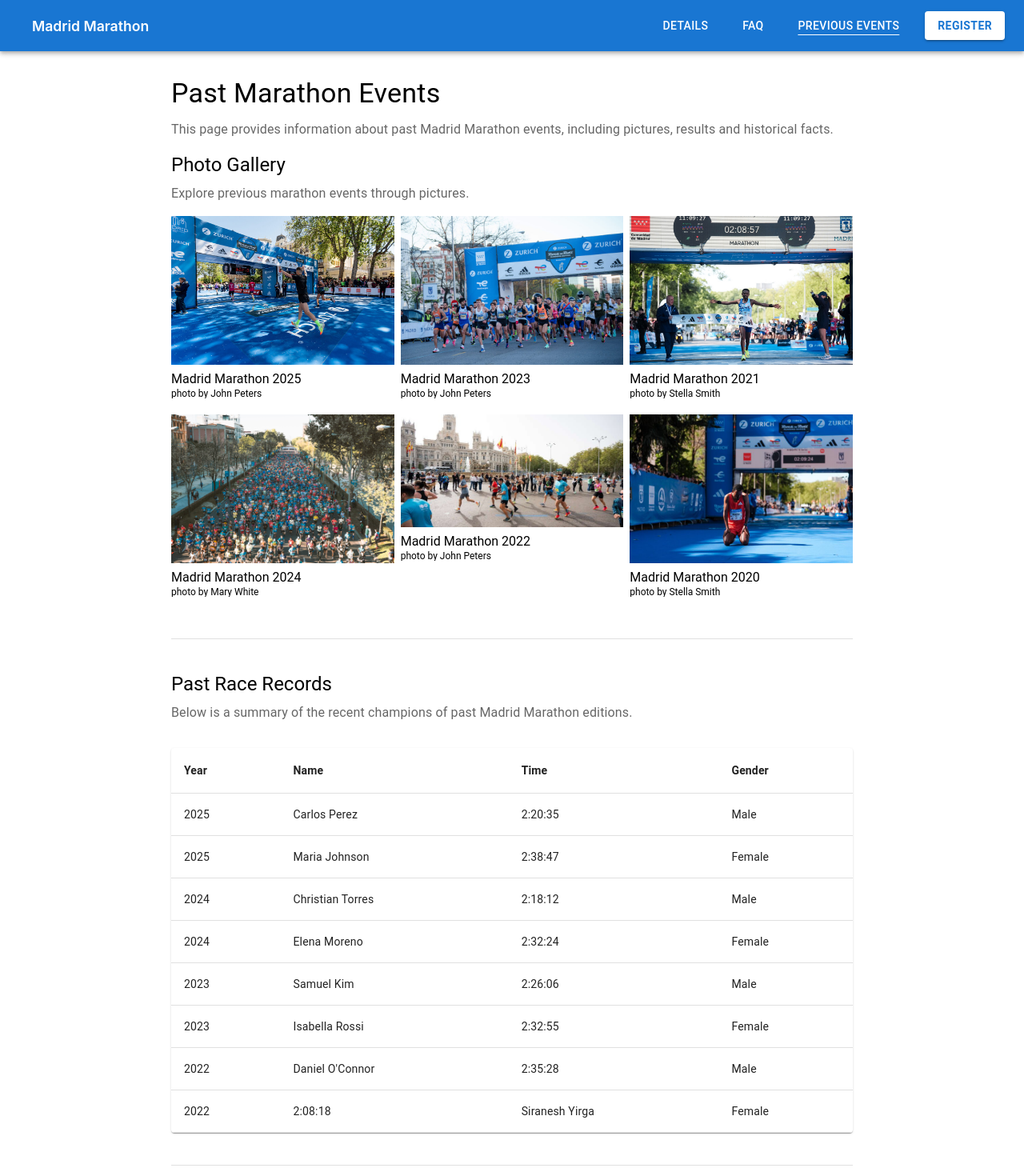
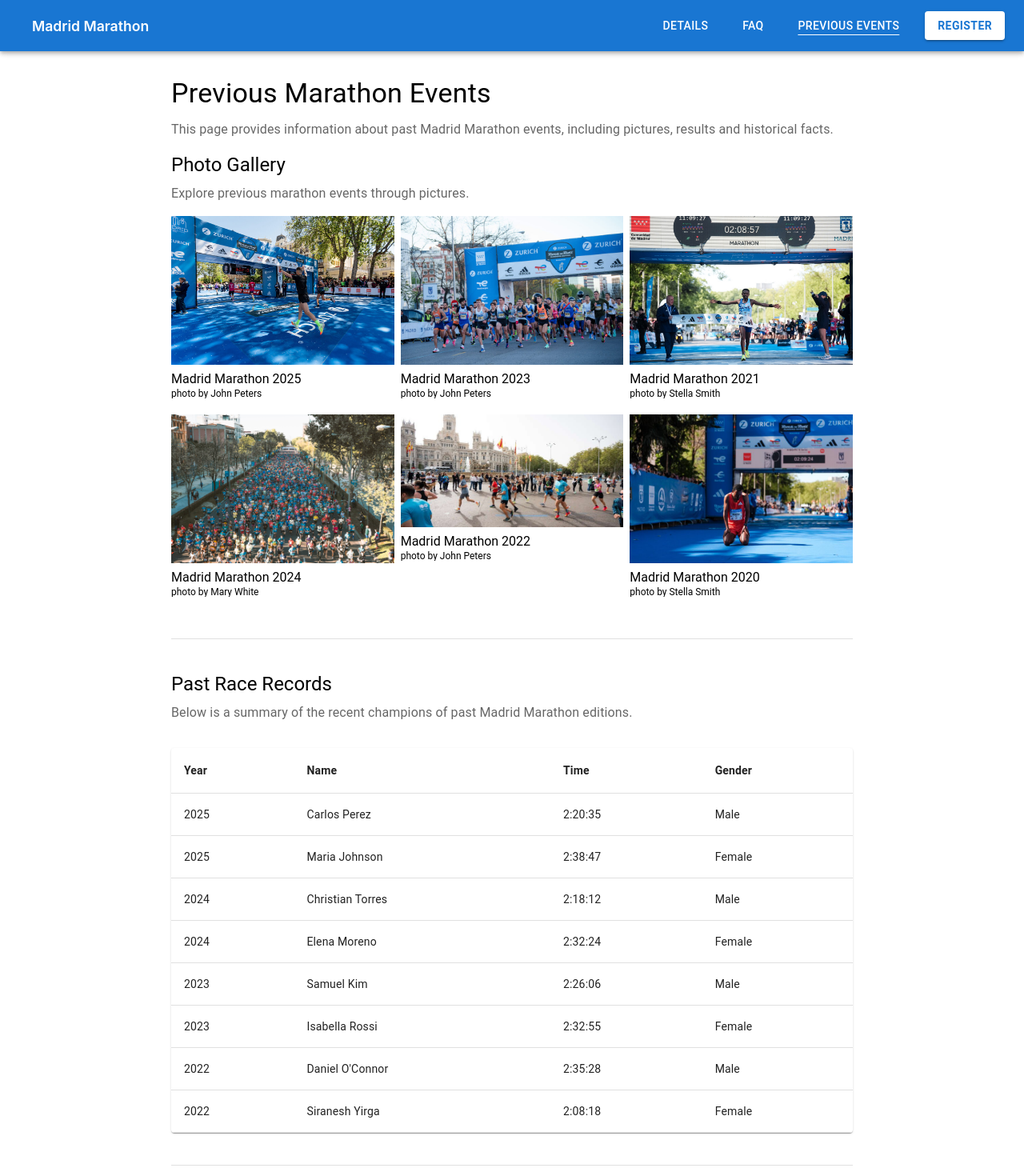
Before and after one commit to rashida-dudhiawala/marathon-site, a React (Create React App) app: page /previous-events in a window 1280 px wide. Shown: the top 1470 px of the page at 80% size. Built offline with nearby package versions, Linux system fonts and the light colour scheme; some icons are missing.

Commit message:
Make navbar sticky

```diff
--- a/src/components/Navbar.js
+++ b/src/components/Navbar.js
@@ -26,7 +26,7 @@ function Navbar() {
         Skip to main content
       </Link>
 
-      <AppBar position="static">
+      <AppBar position="sticky">
         <Toolbar>
           {/* Logo on the LEFT */}
           <Box sx={{ display: "flex", alignItems: "center" }}>
--- a/src/pages/PreviousEvents.js
+++ b/src/pages/PreviousEvents.js
@@ -79,7 +79,7 @@ function PreviousEvents() {
 
         {/* Page Heading */}
         <Typography component="h1" variant="h4" gutterBottom>
-          Past Marathon Events
+          Previous Marathon Events
         </Typography>
 
         <Typography paragraph color="text.secondary">
@@ -183,8 +183,8 @@ function PreviousEvents() {
 
                 <TableRow>
                   <TableCell component="th" scope="row">2022</TableCell>
+                  <TableCell component="td">Siranesh Yirga</TableCell>
                   <TableCell component="td">2:08:18</TableCell>
-                  <TableCell component="td">Siranesh Yirga</TableCell>
                   <TableCell component="td">Female</TableCell>
                 </TableRow>
               </TableBody>
```
